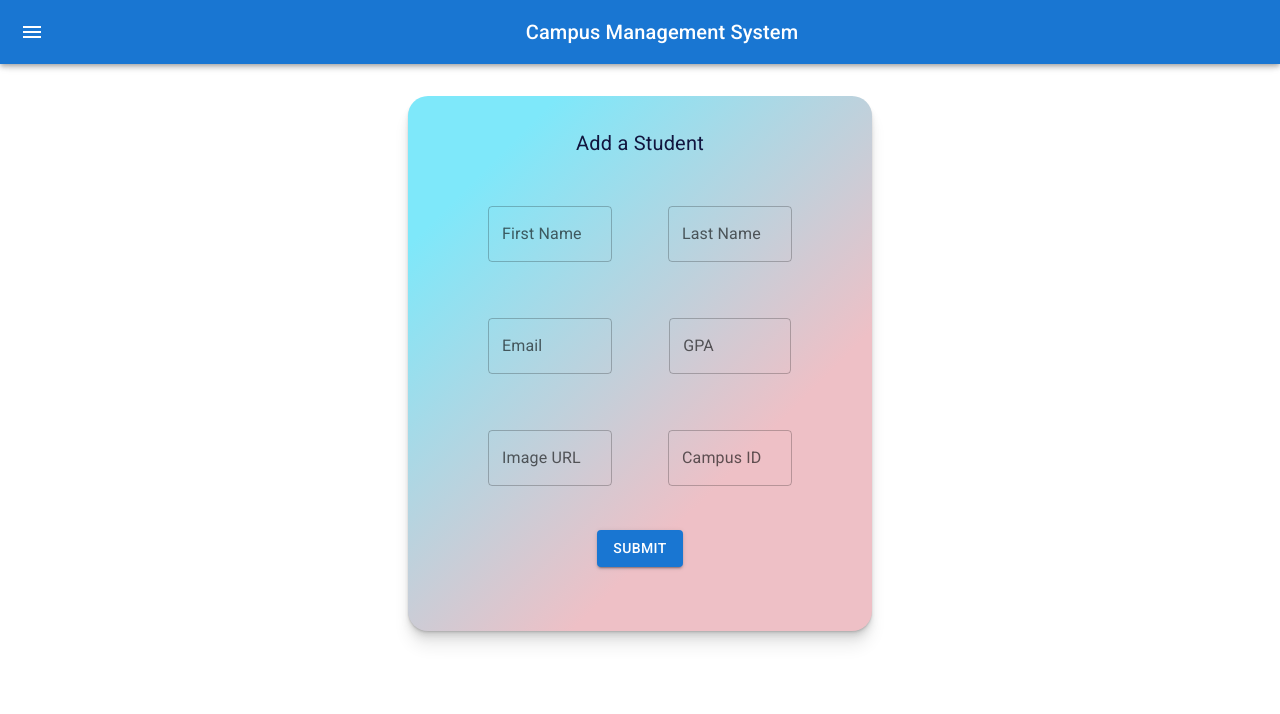
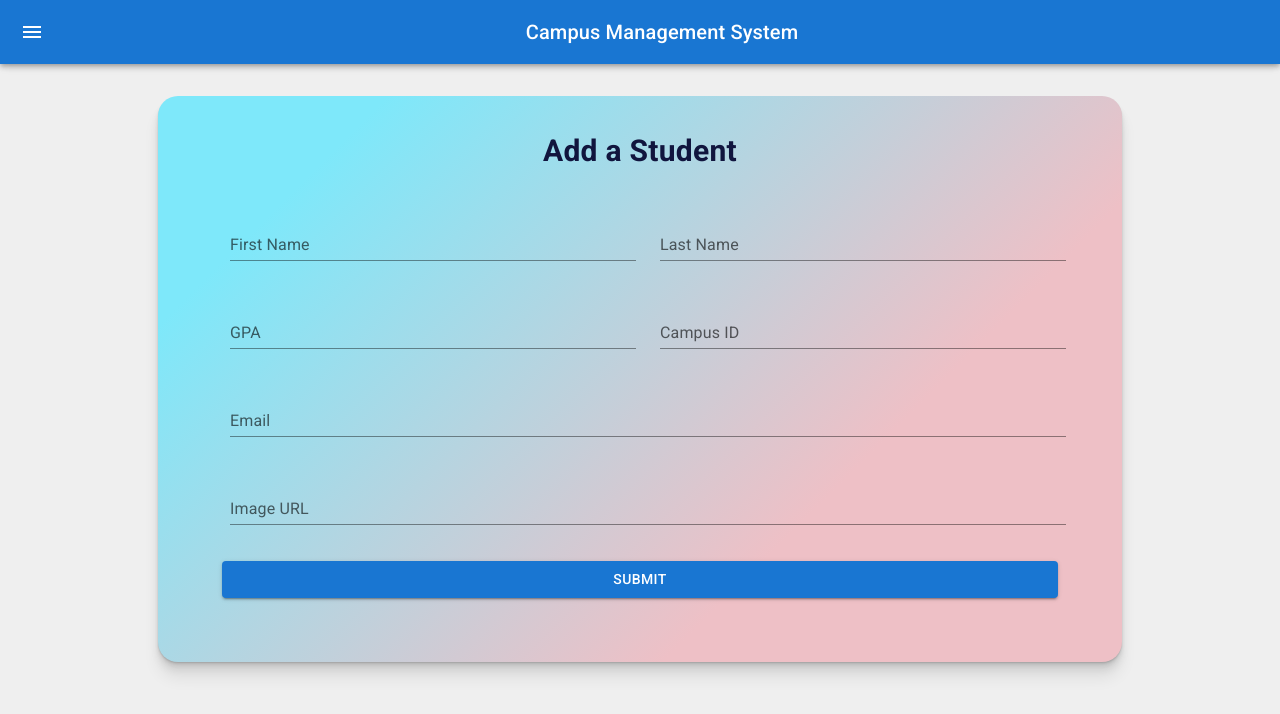
Before and after one commit to JS0Nwong/Assignment-5-CRUD-Application, a React (Create React App) app: page /newstudent in a window 1280 px wide. Shown: the top 714 px of the page. Built offline with nearby package versions, Linux system fonts and the light colour scheme.

Commit message:
changed design of the form

```diff
--- a/src/App.css
+++ b/src/App.css
@@ -1,5 +1,5 @@
 .App {
-  background-color: #ffffff;
+  background-color: #efefef;
   min-height: 100vh;
   text-align: center;
 }
--- a/src/components/Modal.js
+++ b/src/components/Modal.js
@@ -42,7 +42,7 @@ const BasicModal = (props) => {
         sx={{
           display: "flex",
           justifyContent: "center",
-          alignItems: "center",
+          alignItems: "center"
         }}
       >
         <div>
--- a/src/components/views/NewCampusView.js
+++ b/src/components/views/NewCampusView.js
@@ -21,7 +21,7 @@ const NewCampusView = (props) => {
           borderRadius: "1.25em",
           m: "2em",
           p: "2em",
-          minWidth: "260px",
+          minWidth: "460px",
           boxShadow:
             "rgba(0, 0, 0, 0.07) 0px 1px 1px, rgba(0, 0, 0, 0.07) 0px 2px 2px, rgba(0, 0, 0, 0.07) 0px 4px 4px, rgba(0, 0, 0, 0.07) 0px 8px 8px, rgba(0, 0, 0, 0.07) 0px 16px 16px",
         }}
@@ -29,17 +29,18 @@ const NewCampusView = (props) => {
         <Typography
           component="h2"
           sx={{
-            fontSize: "20px",
+            fontSize: "30px",
             color: "#11153e",
+            fontWeight: "bold",
           }}
         >
           Add a Campus
         </Typography>
 
         <form onSubmit={handleSubmit}>
-          <Box sx={{ width: "100%" }}>
+          <Box sx={{ display: "flex", flexDirection: "row", width: "100%"}}>
             <CampusInfoField
-              variant="outlined"
+              variant="standard"
               name="name"
               label="Campus Name"
               inputProps={{
@@ -51,7 +52,7 @@ const NewCampusView = (props) => {
               onChange={handleChange}
             />
             <CampusInfoField
-              variant="outlined"
+              variant="standard"
               name="address"
               label="Address"
               InputLabelProps={{ required: false }}
@@ -67,11 +68,12 @@ const NewCampusView = (props) => {
             }}
           >
             <CampusInfoField
-              variant="outlined"
+              variant="standard"
               type="url"
               label="Image URL"
               name="imageUrl"
               onChange={handleChange}
+              sx={{ width: "100%" }}
             />
 
             <CampusInfoField
@@ -81,12 +83,12 @@ const NewCampusView = (props) => {
               multiline
               rows={4}
               onChange={handleChange}
-              sx={{ width: "75%" }}
+              sx={{ width: "100%" }}
             />
           </Box>
 
           <Box sx={{ display: "flex", justifyContent: "center" }}>
-            <Button type="submit" variant="contained">
+            <Button type="submit" variant="contained" sx = {{width: "100%", padding: ".5rem"}}>
               Submit
             </Button>
           </Box>
--- a/src/components/views/NewStudentView.js
+++ b/src/components/views/NewStudentView.js
@@ -20,7 +20,8 @@ const FormContainer = styled("div")(() => ({
 }));
 
 const StudentInfoField = styled(TextField)(() => ({
-  margin: "1em",
+  margin: ".5rem",
+  fontWeight: "bold"
 }));
 
 const NewStudentView = (props) => {
@@ -36,8 +37,8 @@ const NewStudentView = (props) => {
           borderRadius: "1.25em",
           m: "2em",
           p: "2em",
-          minWidth: "260px",
-          maxWidth: "400px",
+          minWidth: "460px",
+          maxWidth: "900px",
           boxShadow:
             "rgba(0, 0, 0, 0.07) 0px 1px 1px, rgba(0, 0, 0, 0.07) 0px 2px 2px, rgba(0, 0, 0, 0.07) 0px 4px 4px, rgba(0, 0, 0, 0.07) 0px 8px 8px, rgba(0, 0, 0, 0.07) 0px 16px 16px",
         }}
@@ -45,8 +46,10 @@ const NewStudentView = (props) => {
         <Typography
           component="h2"
           sx={{
-            fontSize: "20px",
+            fontSize: "30px",
             color: "#11153e",
+            fontWeight: "bold",
+
           }}
         >
           Add a Student
@@ -63,7 +66,7 @@ const NewStudentView = (props) => {
           <Grid container spacing={3}>
             <Grid item xs={6}>
               <StudentInfoField
-                variant="outlined"
+                variant="standard"
                 label="First Name"
                 name="firstname"
                 InputLabelProps={{ required: false }}
@@ -73,12 +76,13 @@ const NewStudentView = (props) => {
                 }}
                 onChange={handleChange}
                 required
+                sx={{width: "100%"}}
               />
             </Grid>
 
             <Grid item xs={6}>
               <StudentInfoField
-                variant="outlined"
+                variant="standard"
                 label="Last Name"
                 name="lastname"
                 inputProps={{
@@ -88,24 +92,13 @@ const NewStudentView = (props) => {
                 InputLabelProps={{ required: false }}
                 onChange={handleChange}
                 required
+                sx={{width: "100%"}}
               />
             </Grid>
 
             <Grid item xs={6}>
               <StudentInfoField
-                variant="outlined"
-                label="Email"
-                name="email"
-                type="email"
-                InputLabelProps={{ required: false }}
-                onChange={handleChange}
-                required
-              />
-            </Grid>
-
-            <Grid item xs={6}>
-              <StudentInfoField
-                variant="outlined"
+                variant="standard"
                 label="GPA"
                 name="gpa"
                 type="number"
@@ -117,7 +110,7 @@ const NewStudentView = (props) => {
                   "[type=number]::-webkit-inner-spin-button": {
                     WebkitAppearance: "none",
                   },
-                  width: "78%",
+                  width: "100%",
                 }}
                 inputProps={{
                   min: "0",
@@ -130,17 +123,7 @@ const NewStudentView = (props) => {
 
             <Grid item xs={6}>
               <StudentInfoField
-                variant="outlined"
-                type="url"
-                name="imageUrl"
-                label="Image URL"
-                onChange={handleChange}
-              />
-            </Grid>
-
-            <Grid item xs={6}>
-              <StudentInfoField
-                variant="outlined"
+                variant="standard"
                 type="number"
                 name="campusId"
                 label="Campus ID"
@@ -153,13 +136,37 @@ const NewStudentView = (props) => {
                   "[type=number]::-webkit-inner-spin-button": {
                     WebkitAppearance: "none",
                   },
+                  width: "100%",
                 }}
                 required
               />
             </Grid>
+            <Grid item xs={12}>
+              <StudentInfoField
+                variant="standard"
+                label="Email"
+                name="email"
+                type="email"
+                InputLabelProps={{ required: false }}
+                onChange={handleChange}
+                required
+                sx={{width: "100%"}}
+              />
+            </Grid>
+            <Grid item xs={12}>
+              <StudentInfoField
+                variant="standard"
+                type="url"
+                name="imageUrl"
+                label="Image URL"
+                onChange={handleChange}
+                sx={{width: "100%"}}
+              />
+            </Grid>
           </Grid>
 
-          <Button type="submit" variant="contained" sx={{ mt: "2em" }}>
+
+          <Button type="submit" variant="contained" sx={{ mt: "2em", width: "100%" }}>
             Submit
           </Button>
         </form>
```
